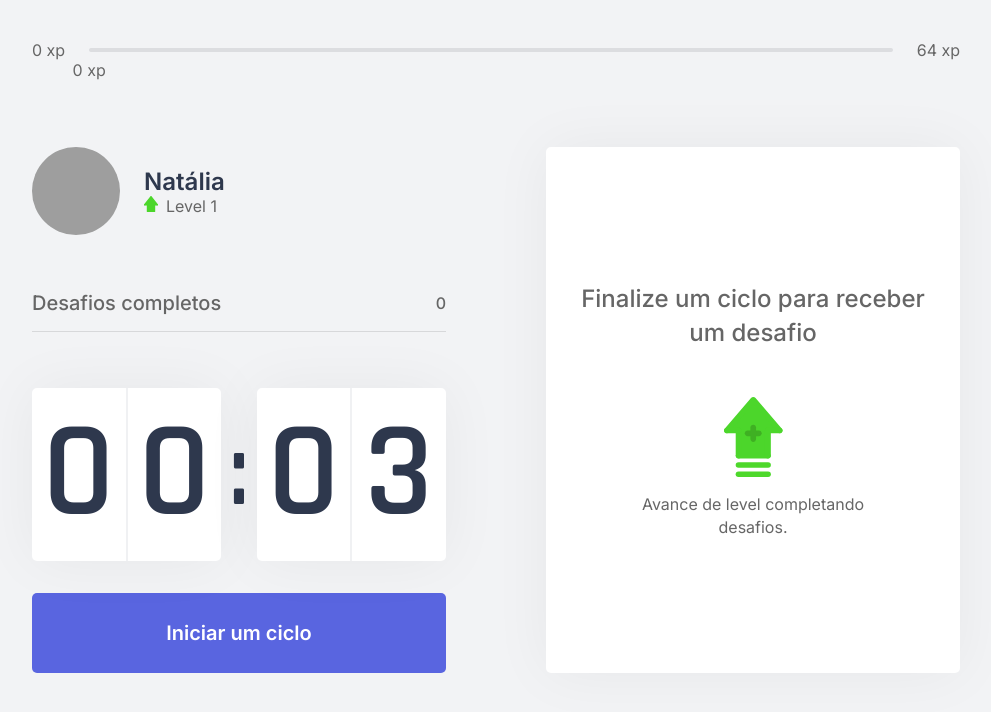
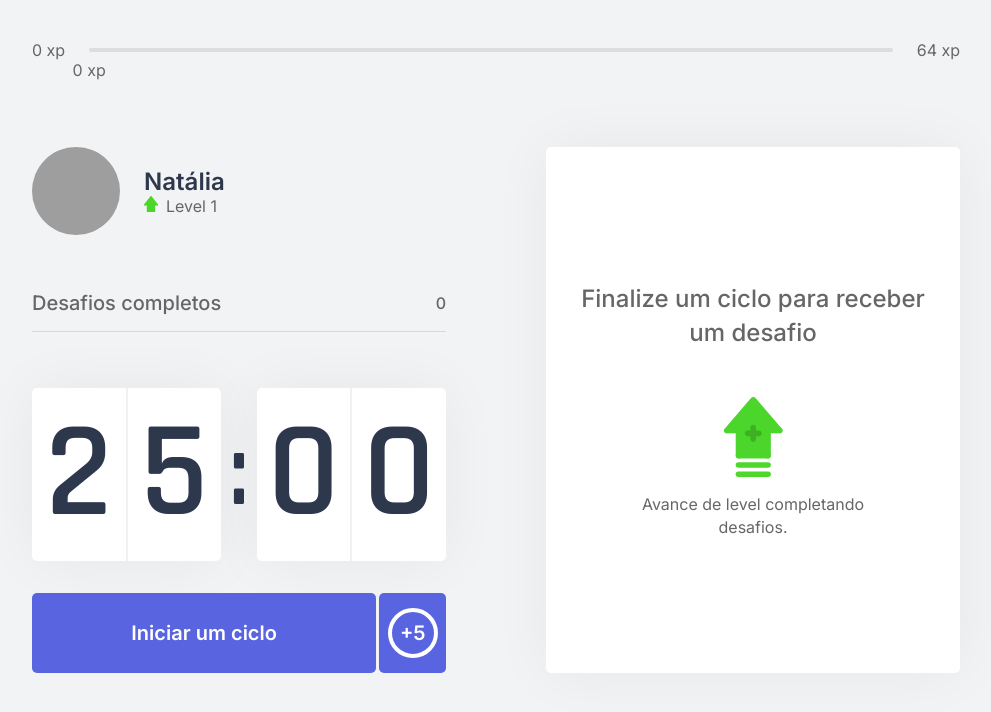
Before and after one commit to NataliaRamalho/NLW4-Move-it, a Next.js app in the folder moveit-next/: page /challenges in a window 1280 px wide. Shown: the top 712 px of the page, without its empty margins (144-1135 px from the left). Built offline with nearby package versions, Linux system fonts and the light colour scheme; grey boxes are pictures that could not be loaded.

Commit message:
Adição de um botão no CountDown

```diff
--- a/moveit-next/src/components/Countdown.tsx
+++ b/moveit-next/src/components/Countdown.tsx
@@ -3,11 +3,19 @@ import { CountdowmContext } from "../contexts/CountdowmContext";
 import styles from "../styles/components/Countdown.module.css";
 
 export function Countdown() {
+  const {
+    minutes,
+    seconds,
+    hasFinished,
+    isActive,
+    time,
+    newTime,
+    startCountdown,
+    resetCountdown,
+    addTime
+  } = useContext(CountdowmContext);
 
-  const { minutes, seconds, hasFinished,isActive, time,
-    startCountdown, resetCountdown} = useContext(CountdowmContext);
-
-  const percentToComplet = 100 - Math.round(time * 100)/(0.05*60);
+  const percentToComplet = 100 - Math.round(time * 100) / newTime;
 
 
   const [minuteLeft, minuteRight] = String(minutes).padStart(2, "0").split("");
@@ -32,9 +40,7 @@ export function Countdown() {
             Ciclo encerrado
           </button>
           <div className={styles.complet}></div>
-
         </div>
-
       ) : (
         <>
           {isActive ? (
@@ -47,10 +53,11 @@ export function Countdown() {
                 Abandonar ciclo
               </button>
               <div className={styles.progress}>
-              <div style={{width: `${percentToComplet}%` }}></div>
+                <div style={{ width: `${percentToComplet}%` }}></div>
               </div>
             </div>
           ) : (
+            <div className={styles.conutdownButtonnStart}>
               <button
                 type="button"
                 className={styles.countdownButton}
@@ -58,6 +65,14 @@ export function Countdown() {
               >
                 Iniciar um ciclo
               </button>
+
+              <button type="button"
+                      className={`${styles.countdownButton} ${styles.addButton}`}
+                      onClick={addTime}
+                      >
+                <div><span>+5</span></div>
+              </button>
+            </div>
           )}
         </>
       )}
--- a/moveit-next/src/contexts/CountdowmContext.tsx
+++ b/moveit-next/src/contexts/CountdowmContext.tsx
@@ -1,6 +1,11 @@
-import { createContext, ReactNode, useContext, useEffect, useState } from "react";
+import {
+  createContext,
+  ReactNode,
+  useContext,
+  useEffect,
+  useState,
+} from "react";
 import { ChallengeContext } from "./ChallengeContext";
-
 
 interface CountdowmContextData {
   minutes: number;
@@ -8,23 +13,26 @@ interface CountdowmContextData {
   hasFinished: boolean;
   isActive: boolean;
   time: number;
+  newTime:number;
+  addTime: () => void;
   startCountdown: () => void;
   resetCountdown: () => void;
 }
 
-interface CountdownProviderProps{
+interface CountdownProviderProps {
   children: ReactNode;
 }
 
-export const CountdowmContext = createContext ({} as CountdowmContextData)
+export const CountdowmContext = createContext({} as CountdowmContextData);
 
 let countdownTimeout: NodeJS.Timeout;
 
-export function CountdowmProvider({children} :  CountdownProviderProps){
-    const {startNewChallenge} = useContext(ChallengeContext);
-    const [time, setTime] = useState(0.05 * 60);
+export function CountdowmProvider({ children }: CountdownProviderProps) {
+  const { startNewChallenge } = useContext(ChallengeContext);
+  const [time, setTime] = useState(25 * 60);
   const [isActive, setIsActive] = useState(false);
   const [hasFinished, setHasFinished] = useState(false);
+  const [newTime, setNewTime] = useState(time);
 
   const minutes = Math.floor(time / 60);
   const seconds = time % 60;
@@ -36,10 +44,18 @@ export function CountdowmProvider({children} :  CountdownProviderProps){
   function resetCountdown() {
     clearTimeout(countdownTimeout);
     setIsActive(false);
-      setTime(0.05 * 60);
+    setTime(newTime);
     setHasFinished(false);
   }
-
+  function addTime() {
+    if (time <= 55 * 60) {
+      setTime(time + 5 * 60);
+      setNewTime(time + 5 * 60);
+    } else {
+      setTime(15 * 60);
+      setNewTime(15 * 60);
+    }
+  }
 
   useEffect(() => {
     if (isActive && time > 0) {
@@ -53,18 +69,21 @@ export function CountdowmProvider({children} :  CountdownProviderProps){
     }
   }, [isActive, time]);
 
-
-    return(
-      <CountdowmContext.Provider value={{
+  return (
+    <CountdowmContext.Provider
+      value={{
         minutes,
         seconds,
         hasFinished,
         isActive,
         time,
+        newTime,
+        addTime,
         startCountdown,
-          resetCountdown
-      }}>
+        resetCountdown,
+      }}
+    >
       {children}
     </CountdowmContext.Provider>
-    )
+  );
 }
--- a/moveit-next/src/styles/components/Countdown.module.css
+++ b/moveit-next/src/styles/components/Countdown.module.css
@@ -102,3 +102,37 @@
     border-radius: 4px;
     background: var(--green);
 }
+
+.addButton div{
+    align-self: center;
+
+    display: flex;
+    flex-direction: column;
+    justify-content: center;
+
+    width: 50px;
+    height: 50px;
+    border: 4px solid  var(--white);
+    border-radius: 25px;
+}
+
+
+.addButton{
+    display: flex;
+    justify-content: center;
+
+    border:none;
+    color: var(--white);
+    width: 5rem;
+    height: 5rem;
+
+    margin-top: 2rem;
+    margin-left: 0.2rem;
+}
+
+.conutdownButtonnStart{
+    display: flex;
+    flex-direction: row;
+    justify-content: center;
+    align-content: center;
+}
```
Lines whose indentation alone changed are shown as unchanged.
